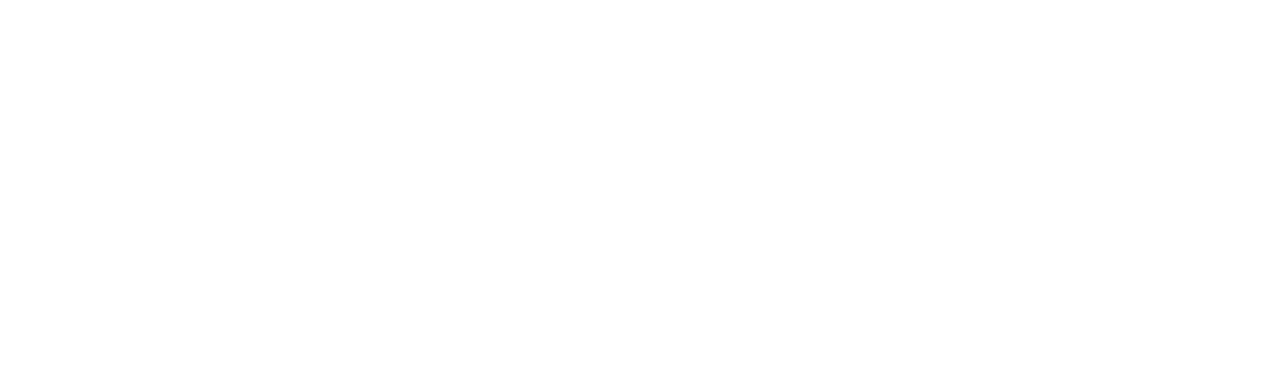
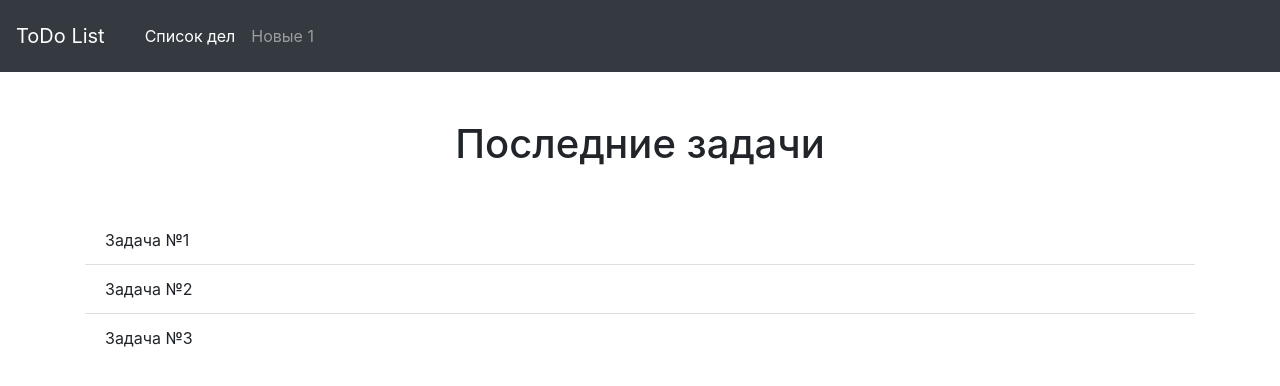
Before and after one commit to SerSurgut/todo, a React (Create React App) app: page / in a window 1280 px wide. Shown: the top 386 px of the page. Built offline with nearby package versions, Linux system fonts and the light colour scheme.

Commit message:
Create navbar and prototype page New Task

```diff
--- a/src/App.js
+++ b/src/App.js
@@ -1,13 +1,17 @@
 import React from 'react';
 import {BrowserRouter, Route,Switch} from 'react-router-dom'
+import List from './pages/List'
+import Main from './pages/Main'
+import Navbar from './components/Navbar'
 
 function App() {
   return (
     <BrowserRouter>
+    <Navbar/>
     <div className="container">
       <Switch>
-          <Route path={'/'} exact/>
-          <Route path={'/list'} />
+          <Route path={'/'} exact component={Main}/>
+          <Route path={'/list'} component={List} />
       </Switch>
     </div>
     </BrowserRouter>
--- /dev/null
+++ b/src/components/Navbar.js
@@ -0,0 +1,20 @@
+import React from 'react';
+import {NavLink} from 'react-router-dom'
+
+const Navbar = () => {
+    return (
+        <nav className="navbar navbar-dark navbar-explaned-lg bg-dark justify-content-start">
+            <NavLink to='/' className="navbar-brand fs-1">ToDo List</NavLink>
+                <ul className="navbar-nav flex-row ml-3">
+                    <li className="nav-item p-2">
+                        <NavLink to='/' className="nav-link" exact>Список дел</NavLink>
+                    </li>
+                    <li className="nav-item p-2">
+                        <NavLink to='/list' className="nav-link"> Новые <span className="newTask">1</span></NavLink>
+                    </li>
+                </ul>
+        </nav>
+    );
+};
+
+export default Navbar;
--- /dev/null
+++ b/src/pages/List.js
@@ -0,0 +1,11 @@
+import React from 'react';
+
+const List = () => {
+    return (
+        <div>
+            <h1>Первая</h1>
+        </div>
+    );
+};
+
+export default List;
--- /dev/null
+++ b/src/pages/Main.js
@@ -0,0 +1,16 @@
+import React from 'react';
+
+const Main = () => {
+    return (
+        <div className="mt-5">
+            <h1 className="text-center">Последние задачи</h1>
+                <ul className="list-group list-group-flush mt-5">
+                    <li className="list-group-item">Задача №1</li>
+                    <li className="list-group-item">Задача №2</li>
+                    <li className="list-group-item">Задача №3</li>
+                </ul>
+        </div>
+    );
+};
+
+export default Main;
```
